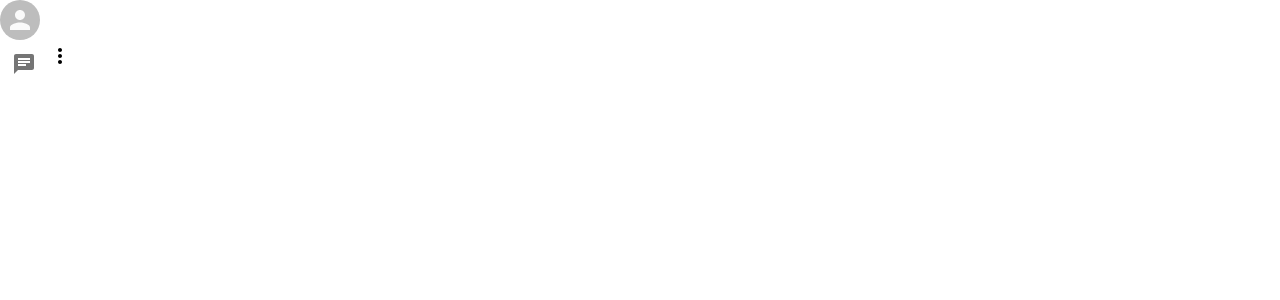
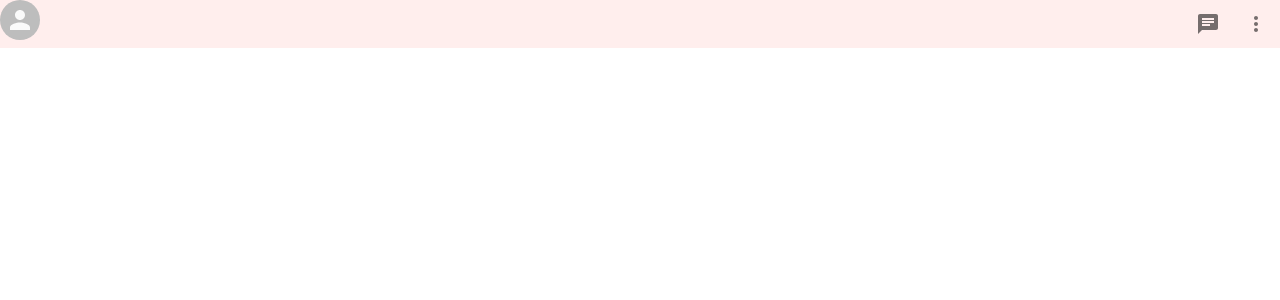
Before and after one commit to Angelxoxo757/Whatsapp-Clone, a Next.js app: page / in a window 1280 px wide. Shown: the top 300 px of the page. Built offline with nearby package versions, Linux system fonts and the light colour scheme.

Commit message:
Whatsapp Clone Creating Sidebar Component

```diff
--- a/components/Sidebar.js
+++ b/components/Sidebar.js
@@ -12,7 +12,9 @@ function Sidebar() {
           <IconButton>
             <ChatIcon />
           </IconButton>
-          <MoreVertIcon />
+          <IconButton>
+            <MoreVertIcon />
+          </IconButton>
         </iconContainer>
       </Header>
     </Container>
@@ -23,7 +25,14 @@ export default Sidebar;
 
 const Container = styled.div``;
 
-const Header = styled.div``;
+const Header = styled.div`
+  display: flex;
+  position: sticky;
+  top: 0;
+  background-color: #ffeeed;
+  z-index: 1;
+  justify-content: space-between;
+`;
 
 const UserAvatar = styled(Avatar)``;
 
```
